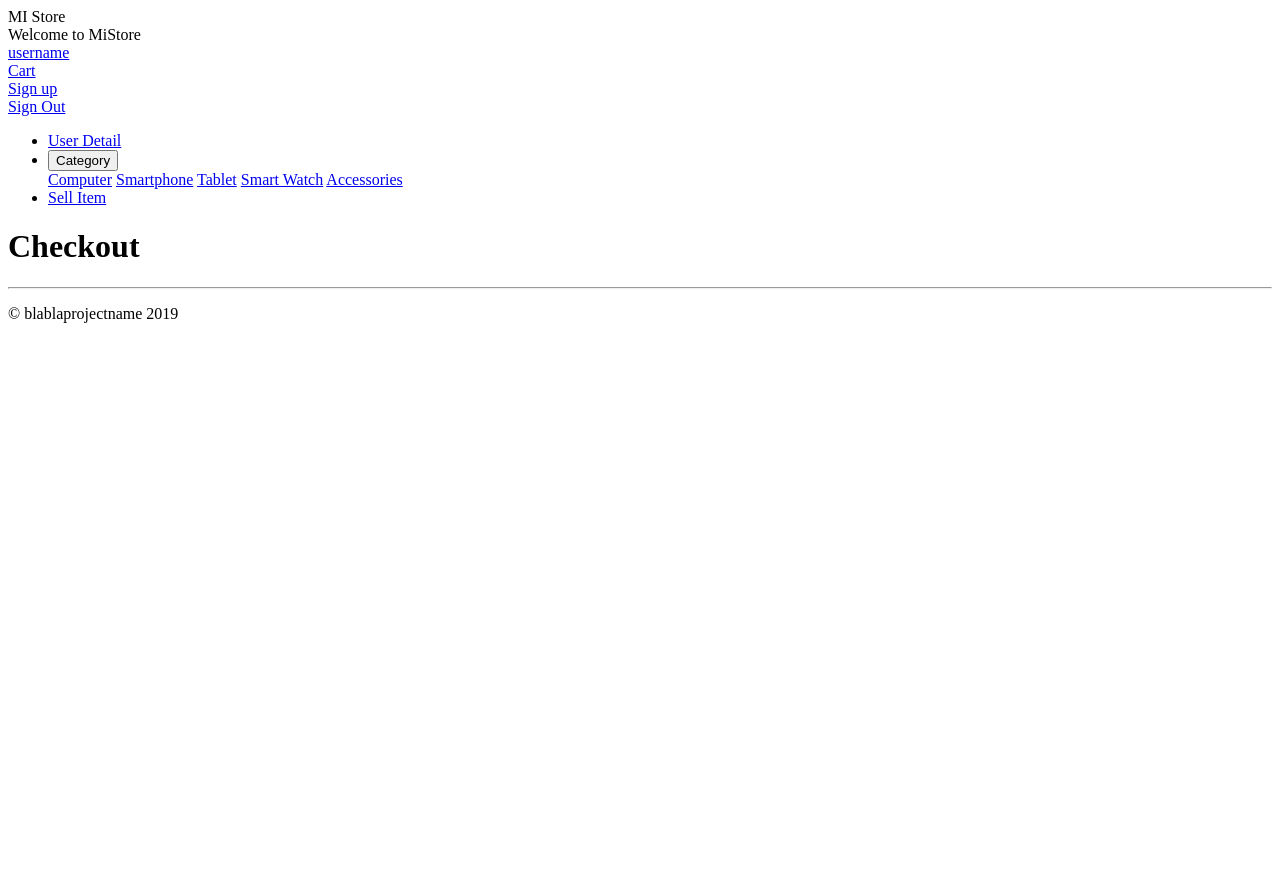
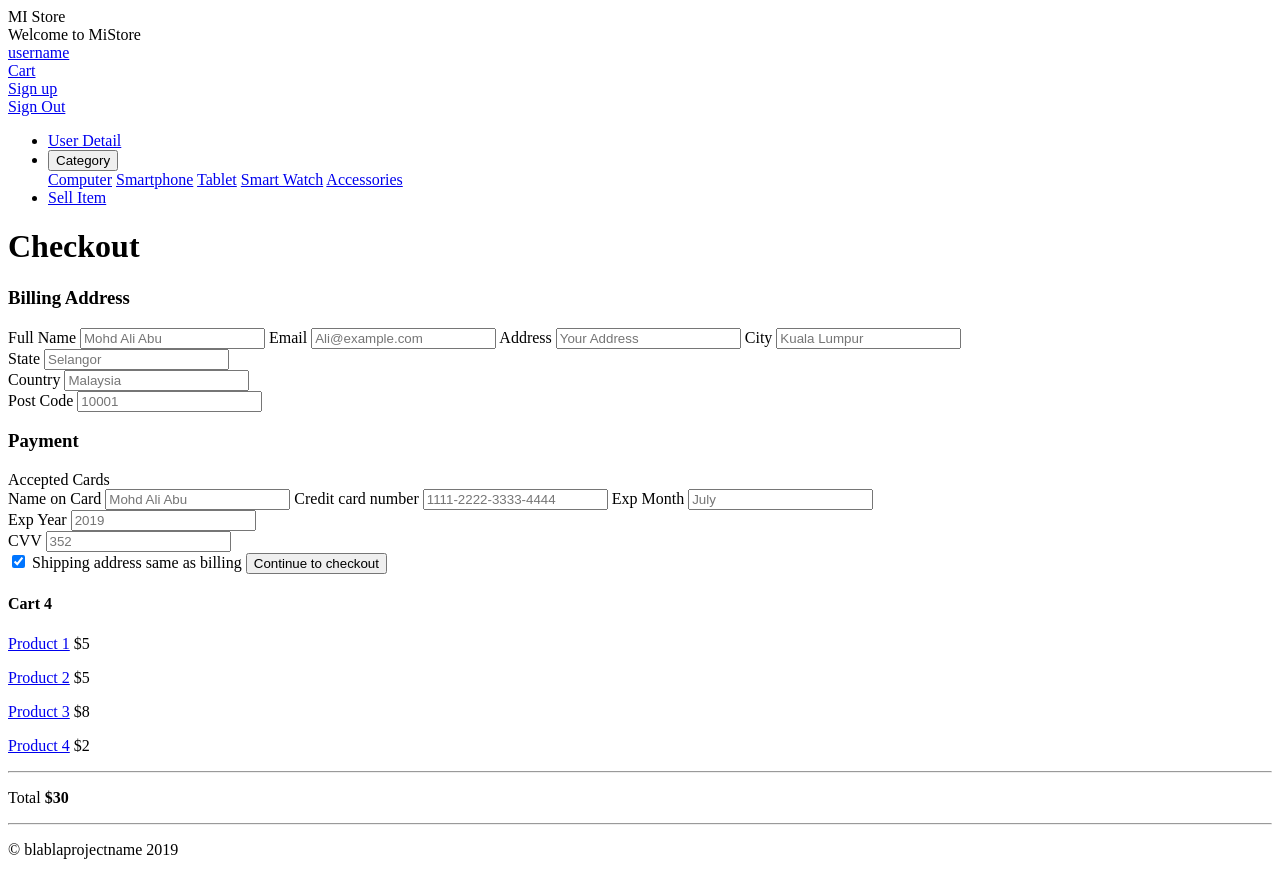
Before and after one commit to ziqirsyam/projectwebbase, a PHP site: page /user/checkout.php in a window 1280 px wide. Before the commit the page ends 323 px from the top, so only its background shows below. Run offline with PHP 8.4, Linux system fonts and the light colour scheme.

Commit message:
Update checkout.php

```diff
--- a/user/checkout.php
+++ b/user/checkout.php
@@ -8,7 +8,93 @@
 	 <h1>Checkout</h1>
 	 <div>
 	 	<form action="">
+	 		<div class="row">
+  <div class="col-75">
+    <div class="container">
+      <form action="/action_page.php">
 
+        <div class="row">
+          <div class="col-50">
+            <h3>Billing Address</h3>
+            <label for="fname"><i class="fa fa-user"></i> Full Name</label>
+            <input type="text" id="fname" name="firstname" placeholder="Mohd Ali Abu">
+            <label for="email"><i class="fa fa-envelope"></i> Email</label>
+            <input type="text" id="email" name="email" placeholder="Ali@example.com">
+            <label for="address"><i class="fa fa-address-card-o"></i> Address</label>
+            <input type="text" id="address" name="address" placeholder="Your Address">
+            <label for="state"><i class="fa fa-institution"></i>City</label>
+            <input type="text" id="city" name="city" placeholder="Kuala Lumpur">
+
+            <div class="row">
+              <div class="col-50">
+                <label for="state">State</label>
+                <input type="text" id="state" name="state" placeholder="Selangor">
+              </div>
+              <div class="col-50">
+                <label for="country">Country</label>
+                <input type="text" id="country" name="country" placeholder="Malaysia">
+              </div>
+              <div class="col-50">
+                <label for="postcode">Post Code</label>
+                <input type="text" id="postcode" name="poscode" placeholder="10001">
+              </div>
+            </div>
+          </div>
+
+          <div class="col-50">
+            <h3>Payment</h3>
+            <label for="fname">Accepted Cards</label>
+            <div class="icon-container">
+              <i class="fa fa-cc-visa" style="color:navy;"></i>
+              <i class="fa fa-cc-amex" style="color:blue;"></i>
+              <i class="fa fa-cc-mastercard" style="color:red;"></i>
+              <i class="fa fa-cc-discover" style="color:orange;"></i>
+            </div>
+            <label for="cname">Name on Card</label>
+            <input type="text" id="cname" name="cardname" placeholder="Mohd Ali Abu">
+            <label for="ccnum">Credit card number</label>
+            <input type="text" id="ccnum" name="cardnumber" placeholder="1111-2222-3333-4444">
+            <label for="expmonth">Exp Month</label>
+            <input type="text" id="expmonth" name="expmonth" placeholder="July">
+
+            <div class="row">
+              <div class="col-50">
+                <label for="expyear">Exp Year</label>
+                <input type="text" id="expyear" name="expyear" placeholder="2019">
+              </div>
+              <div class="col-50">
+                <label for="cvv">CVV</label>
+                <input type="text" id="cvv" name="cvv" placeholder="352">
+              </div>
+            </div>
+          </div>
+
+        </div>
+        <label>
+          <input type="checkbox" checked="checked" name="sameadr"> Shipping address same as billing
+        </label>
+        <input type="submit" value="Continue to checkout" class="btn">
+      </form>
+    </div>
+  </div>
+
+  <div class="col-25">
+    <div class="container">
+      <h4>Cart
+        <span class="price" style="color:black">
+          <i class="fa fa-shopping-cart"></i>
+          <b>4</b>
+        </span>
+      </h4>
+      <p><a href="#">Product 1</a> <span class="price">$5</span></p>
+      <p><a href="#">Product 2</a> <span class="price">$5</span></p>
+      <p><a href="#">Product 3</a> <span class="price">$8</span></p>
+      <p><a href="#">Product 4</a> <span class="price">$2</span></p>
+      <hr>
+      <p>Total <span class="price" style="color:black"><b>$30</b></span></p>
+    </div>
+  </div>
+</div>
 	 	</form>
 	 </div>
 	 <?php include '../footer.php'?>
```
